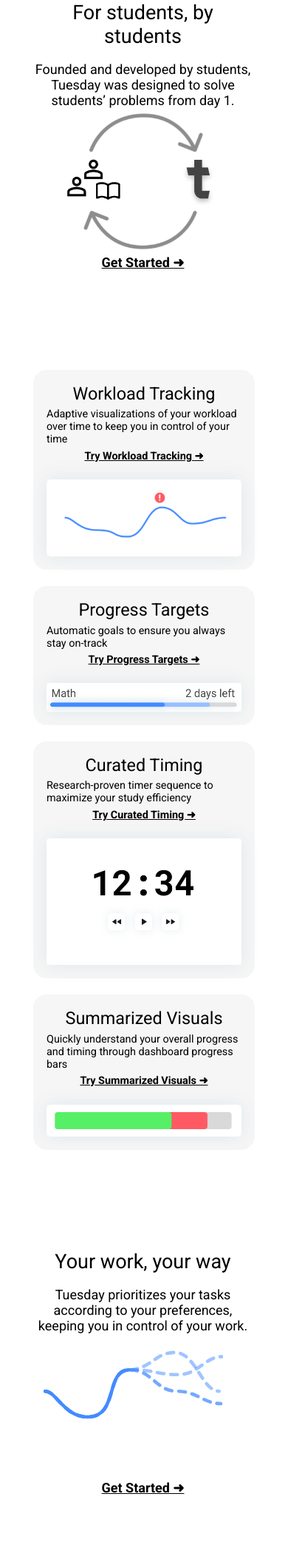
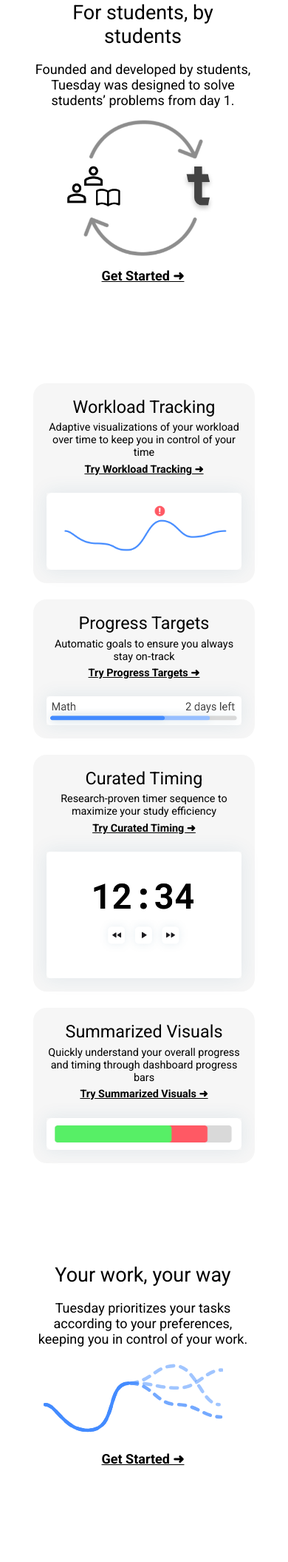
Before and after one commit to Tuestech/v2, a Django app: page / in a window 390 px wide. Shown: the part 605-2716 px from the top of the page at 74% size. Run offline with Django 4.2, Linux system fonts and the light colour scheme.

Commit message:
Mobile UX and styles

```diff
--- a/landing/static/landing.css
+++ b/landing/static/landing.css
@@ -194,8 +194,11 @@
 .img-desc-block .img {
 	grid-area: img;
 	width: 30rem;
-	min-height: 20rem;
 	margin-right: 3rem;
+}
+
+#student {
+	min-height: 22rem;
 }
 
 .img-desc-block .img img, .img-desc-block .img svg {
@@ -280,26 +283,6 @@
 	gap: 2.5rem;
 }
 
-@media screen and (max-width: 600px) {
-	.feature-blocks {
-		font-size: 12px;
-		grid-template-areas:
-			"work"
-			"target"
-			"timing"
-			"visual";
-		grid-template-columns: minmax(30rem, 44rem);
-		grid-template-rows: repeat(4, max-content);
-		max-width: 44rem;
-		margin: auto;
-		margin-bottom: 15rem;
-	}
-
-	.feature-block {
-		justify-items: center;
-	}
-}
-
 #feat-work {
 	grid-area: work;
 }
@@ -347,6 +330,31 @@
 	max-width: 40rem;
 }
 
+@media screen and (max-width: 600px) {
+	.feature-blocks {
+		font-size: 12px;
+		grid-template-areas:
+			"work"
+			"target"
+			"timing"
+			"visual";
+		grid-template-columns: minmax(30rem, 44rem);
+		grid-template-rows: repeat(4, max-content);
+		max-width: 44rem;
+		margin: auto;
+		margin-bottom: 15rem;
+	}
+
+	.feature-block {
+		justify-items: center;
+		text-align: center;
+	}
+
+	.feature-block .desc {
+		max-width: 35rem;
+	}
+}
+
 footer {
 	background: #434343;
 	width: calc(100% - 16rem);
--- a/landing/static/landing.js
+++ b/landing/static/landing.js
@@ -50,6 +50,22 @@
 	mouseCallbacks.push(callback)
 }
 
+// Page cluster bobbing (mobile only)
+if (MOBILE) {
+	for (let i = 0; i < clusterImages.length; i++) {
+		clusterImages[i].animate([
+			{ transform: "translateY(0rem)" },
+			{ transform: "translateY(1rem)" },
+			{ transform: "translateY(0rem)" },
+		], {
+			duration: 10000,
+			iterations: Infinity,
+			easing: "cubic-bezier(0.730, 0.005, 0.265, 1.000)",
+			delay: -i*2000
+		})
+	}
+}
+
 // Network edge pulses
 const networkSvg = document.getElementById("network")
 
@@ -61,16 +77,15 @@
 	for (let i = 0; i < edges.length; i++) {
 		const edge = edges[i]
 
-		setTimeout(() => {
 		edge.animate([
 			{ "opacity": "100%" },
 			{ "opacity": "60%" },
 			{ "opacity": "100%" },
 		], {
 			duration: 1000 + i*200,
-				iterations: Infinity
+			iterations: Infinity,
+			delay: i*500
 		})
-		}, i*500)
 	}
 })
 
--- a/landing/templates/landing.html
+++ b/landing/templates/landing.html
@@ -65,36 +65,36 @@
 			<div class="feature-block" id="feat-work">
 				<p class="title">Workload Tracking</p>
 				<p class="desc">Adaptive visualizations of your workload over time to keep you in control of your time</p>
-				<a href="/app/" class="link">Try Workload Tracking&nbsp➜</a>
+				<a href="/app/" class="link">Try Workload Tracking&nbsp;➜</a>
 				<img src="{% static "images/feat-work.png" %}" alt="Workload graph">
 			</div>
 
 			<div class="feature-block" id="feat-target">
 				<p class="title">Progress Targets</p>
-				<p class="desc">Automatic goals to ensure you always stay on-track</p>
-				<a href="/app/" class="link">Try Progress Targets&nbsp➜</a>
+				<p class="desc">Automatic goals to ensure you always stay on&#8209;track</p>
+				<a href="/app/" class="link">Try Progress Targets&nbsp;➜</a>
 				<img src="{% static "images/feat-target.png" %}" alt="Example task with target progress">
 			</div>
 
 			<div class="feature-block" id="feat-visual">
 				<p class="title">Summarized Visuals</p>
 				<p class="desc">Quickly understand your overall progress and timing through dashboard progress bars</p>
-				<a href="/app/" class="link">Try Summarized Visuals&nbsp➜</a>
+				<a href="/app/" class="link">Try Summarized Visuals&nbsp;➜</a>
 				<img src="{% static "images/feat-visual.png" %}" alt="Progress bar">
 			</div>
 
 			<div class="feature-block" id="feat-timing">
 				<p class="title">Curated Timing</p>
 				<p class="desc">Research-proven timer sequence to maximize your study efficiency</p>
-				<a href="/app/" class="link">Try Curated Timing&nbsp➜</a>
+				<a href="/app/" class="link">Try Curated Timing&nbsp;➜</a>
 				<img src="{% static "images/feat-timing.png" %}" alt="Pomodoro timer">
 			</div>
 		</div>
 
 		<div class="img-desc-block">
 			<p class="title">Your work, your way</p>
-			<p class="desc">Tuesday prioritizes your tasks according to your  preferences, keeping you in control of your work.</p>
-			<a class="link" href="/app/">Get Started&nbsp➜</a>
+			<p class="desc">Tuesday prioritizes your tasks according to your preferences, keeping you in control of your work.</p>
+			<a class="link" href="/app/">Get Started&nbsp;➜</a>
 
 			<div class="img" id="work">
 				<svg xmlns="http://www.w3.org/2000/svg" width="320" height="121" viewBox="0 0 320 121" fill="none">
@@ -109,7 +109,7 @@
 		<div class="img-desc-block">
 			<p class="title soon">Learning how you learn</p>
 			<p class="desc">AI-powered algorithms fine-tune recommendations to best fit your learning style.</p>
-			<a class="link" href="/app/">Get Started&nbsp➜</a>
+			<a class="link" href="/app/">Get Started&nbsp;➜</a>
 
 			<div class="img" id="work">
 				{% include 'network.svg' %}
```
Lines whose indentation alone changed are shown as unchanged.
